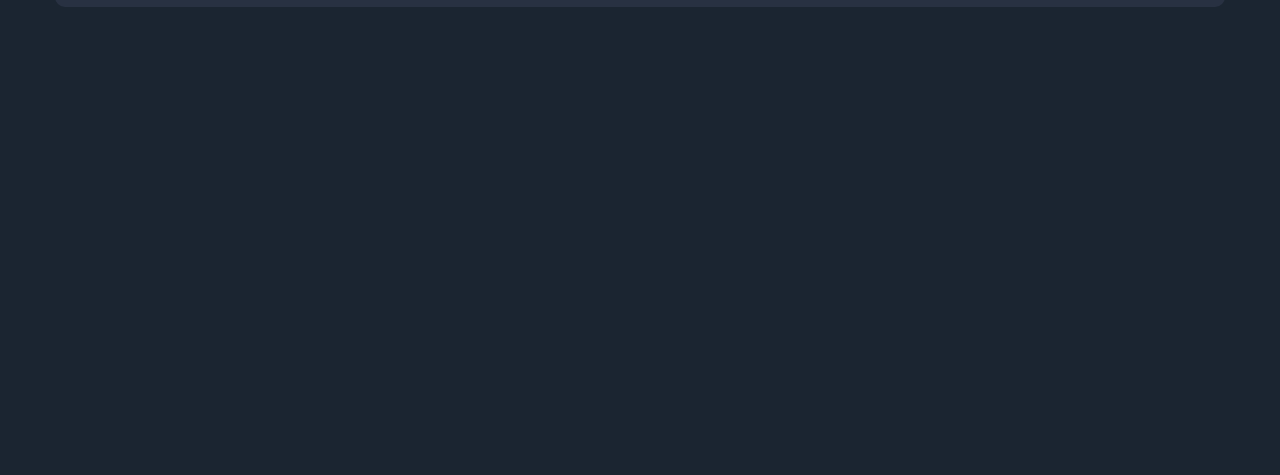
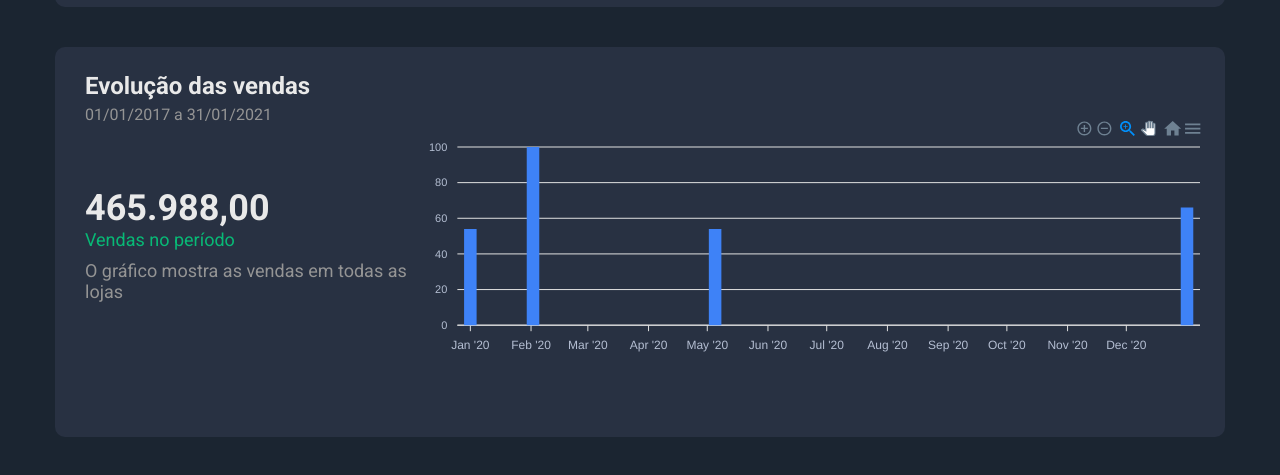
Before and after one commit to joaopaulu/dssales, a React (Create React App) app in the folder front-web/: page / in a window 1280 px wide. Shown: the part 183-658 px from the top of the page. Built offline with nearby package versions, Linux system fonts and the light colour scheme.

Commit message:
Create Component SalesByDate

```diff
--- a/front-web/package.json
+++ b/front-web/package.json
@@ -10,7 +10,9 @@
     "@types/node": "^12.0.0",
     "@types/react": "^17.0.0",
     "@types/react-dom": "^17.0.0",
+    "apexcharts": "^3.28.3",
     "react": "^17.0.2",
+    "react-apexcharts": "^1.3.9",
     "react-dom": "^17.0.2",
     "react-flatpickr": "^3.10.7",
     "react-scripts": "4.0.3",
--- a/front-web/src/App.tsx
+++ b/front-web/src/App.tsx
@@ -1,6 +1,7 @@
 import './App.css';
 import Filter from './components/filter';
 import Header from './components/header';
+import SalesByDate from './components/sales-by-date/Index';
 
 function App() {
   return (
@@ -8,6 +9,7 @@
       <Header />
       <div className="app-container">
         <Filter />
+        <SalesByDate />
       </div>
     </>
   );
--- a/front-web/src/components/filter/styles.css
+++ b/front-web/src/components/filter/styles.css
@@ -12,7 +12,7 @@
     background-color: var(--secondary-color);
     color: var(--grey-light-50);
     font-size: 16px;
-    border: 1px solid var(--grey-light-100);
+    border: 1px solid var(--grey-light-150);
     border-radius: 10px;
     width: 250px;
     padding: 12px 5px 12px 20px;
--- /dev/null
+++ b/front-web/src/components/sales-by-date/Index.tsx
@@ -0,0 +1,54 @@
+import ReactApexChart from 'react-apexcharts';
+import { chartOptions } from './helpers';
+import './styles.css';
+
+const initialData = [
+  {
+    x: '2020-01-01',
+    y: 54
+  },
+  {
+    x: '2020-02-02',
+    y: 100
+  },
+  {
+    x: '2020-05-05',
+    y: 54
+  },
+  {
+    x: '2021-01-01',
+    y: 66
+  }
+];
+
+const SalesByDate = () => {
+  return (
+    <div className="sales-by-date-container base-card">
+      <div>
+        <h4 className="sales-by-date-title">Evolução das vendas</h4>
+        <span className="sales-by-date-period">01/01/2017 a 31/01/2021</span>
+      </div>
+      <div className="sales-by-date-data">
+        <div className="sales-by-date-quantity-container">
+          <h2 className="sales-by-date-quantity">465.988,00</h2>
+          <span className="sales-by-date-quantity-label">Vendas no período</span>
+          <span className="sales-by-date-quantity-description">
+            {' '}
+            O gráfico mostra as vendas em todas as lojas
+          </span>
+        </div>
+        <div className="sales-by-date-chart">
+          <ReactApexChart
+            options={chartOptions}
+            type="bar"
+            series={[{ name: 'Vendas', data: initialData }]}
+            height={240}
+            width="100%"
+          />
+        </div>
+      </div>
+    </div>
+  );
+};
+
+export default SalesByDate;
--- /dev/null
+++ b/front-web/src/components/sales-by-date/helpers.ts
@@ -0,0 +1,52 @@
+import { ApexOptions } from 'apexcharts';
+
+export const chartOptions = {
+  legend: {
+    show: false
+  },
+  noData: {
+    text: 'Sem resultados',
+    align: 'center',
+    verticalAlign: 'middle',
+    offsetY: -15,
+    style: {
+      color: '#FFF',
+      fontSize: '18px',
+      fontFamily: 'Roboto, sans-serif'
+    }
+  },
+  chart: {
+    foreColor: '#b4bed2',
+    height: 240,
+    with: 1000
+  },
+  plotOptions: {
+    bar: {
+      horizontal: false,
+      columnWidth: '20%',
+      endingShape: 'rounded'
+    }
+  },
+  dataLabels: {
+    enabled: false
+  },
+  stroke: {
+    show: false
+  },
+  xaxis: {
+    type: 'datetime'
+  },
+  yaxis: {},
+  fill: {
+    opacity: 1,
+    colors: ['#3e82f7']
+  },
+  tooltip: {
+    theme: 'dark',
+    y: {
+      formatter: function (val: number) {
+        return `R$ ${val}`;
+      }
+    }
+  }
+} as ApexOptions;
--- /dev/null
+++ b/front-web/src/components/sales-by-date/styles.css
@@ -0,0 +1,42 @@
+.sales-by-date-container {
+    height: 390px;
+    padding: 25px 15px 50px 30px;
+}
+
+.sales-by-date-title {
+    font-size: 24px;
+    color: var(--light-color);
+    margin-bottom: 5px;
+}
+
+.sales-by-date-period {
+    color: var(--grey-light-100)
+}
+
+.sales-by-date-data {
+    height: 240px;
+    display: flex;
+    align-items: center;
+    justify-content: space-between;
+}
+
+.sales-by-date-quantity {
+    font-size: 36px;
+    color: var(--light-color)
+}
+
+.sales-by-date-quantity-label {
+    color: var(--green-color);
+    font-size: 18px;
+    display: block;
+    margin-bottom: 10px;
+}
+
+.sales-by-date-quantity-description {
+    font-size: 18px;
+    color: var(--grey-light-100)
+}
+
+.sales-by-date-chart {
+    width: 890px;
+}
--- a/front-web/src/index.css
+++ b/front-web/src/index.css
@@ -7,7 +7,9 @@
     --secondary-color: #1b2531;
     --light-color: #E9E9E9;
     --grey-light-50: #9AAABE;
-    --grey-light-100: #384459;
+    --grey-light-100: #949494;
+    --grey-light-150: #384459;
+    --green-color: #08b976;
 }
 
 body {
```
Also changed, not shown: 1 other file (tests, documents, lock files or other folders).
